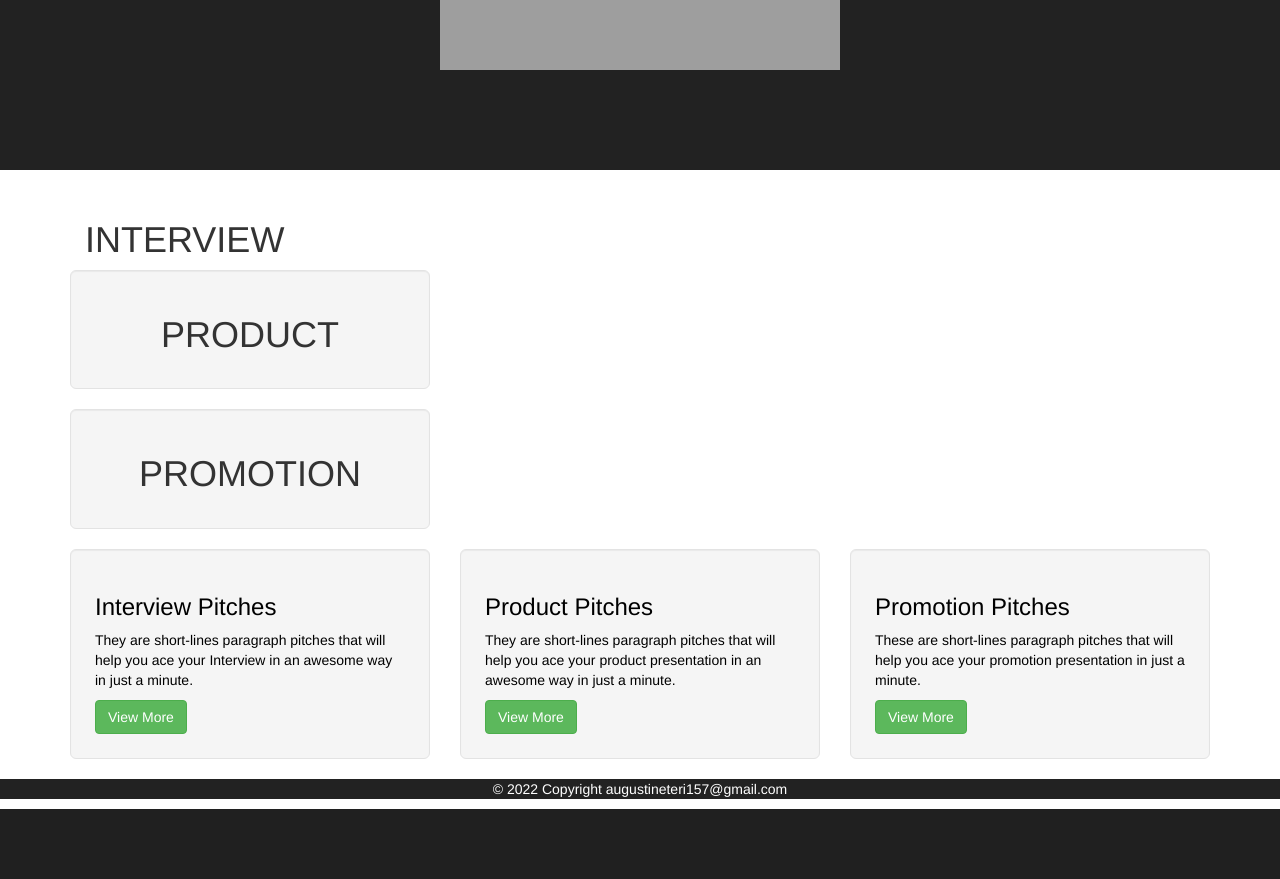
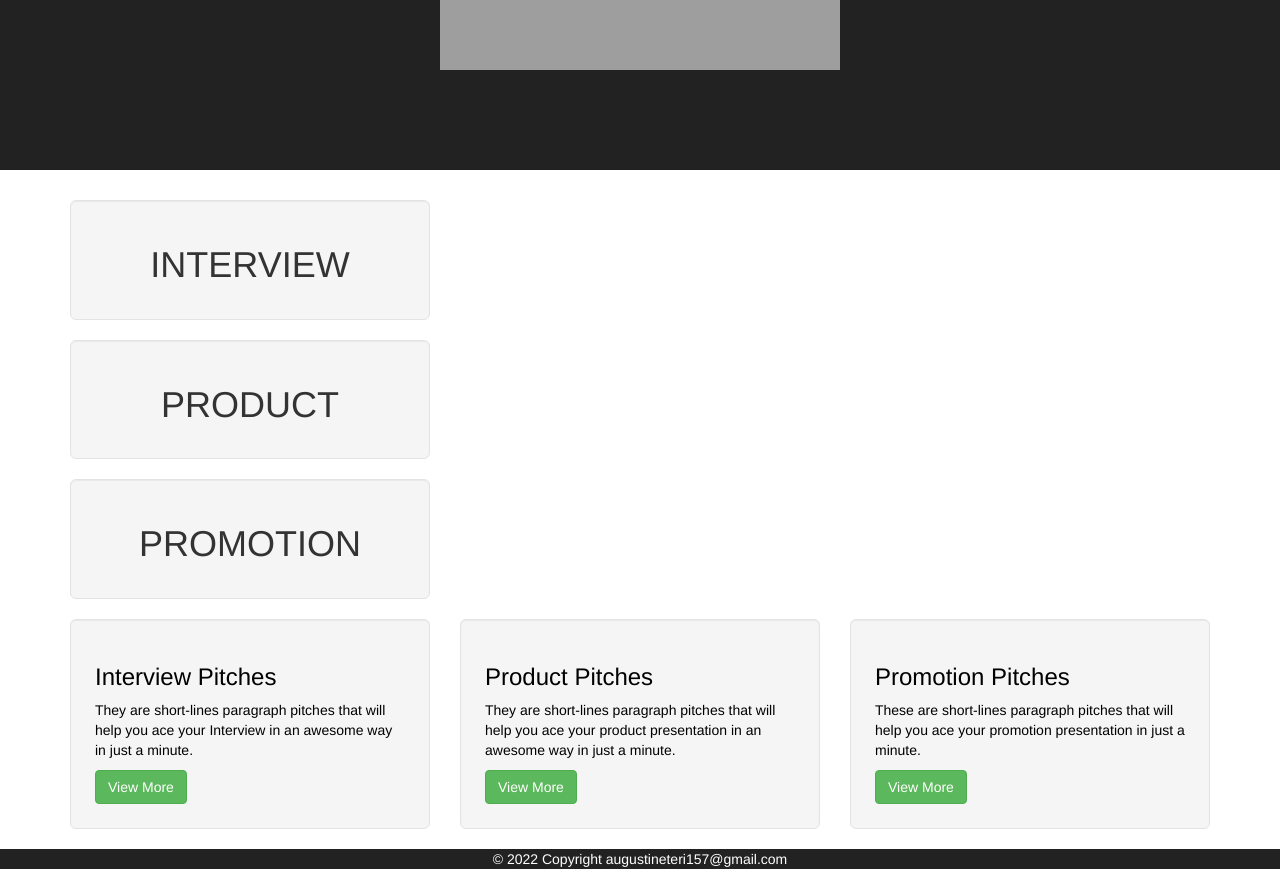
Before and after one commit to Teri11/PITCHES, a Flask app: page / in a window 1280 px wide. Shown: the part 521-1400 px from the top of the page. Before the commit the page ends 1330 px from the top, so only its background shows below. Run offline with Flask 2, Linux system fonts and the light colour scheme; data that the repository does not hold is empty; some libraries are stand-ins or nearby versions; grey boxes are pictures that could not be loaded.

Commit message:
changed to cards

```diff
--- a/app/templates/index.html
+++ b/app/templates/index.html
@@ -14,7 +14,7 @@
 <div class="container">
   <div class="row">
   <div class="col-md-4">
-    <div class="col-md-4">
+    <div class="well well-lg">
       <h1 class="text-center">INTERVIEW</h1>
       <ul  class="text-center">
 
```
